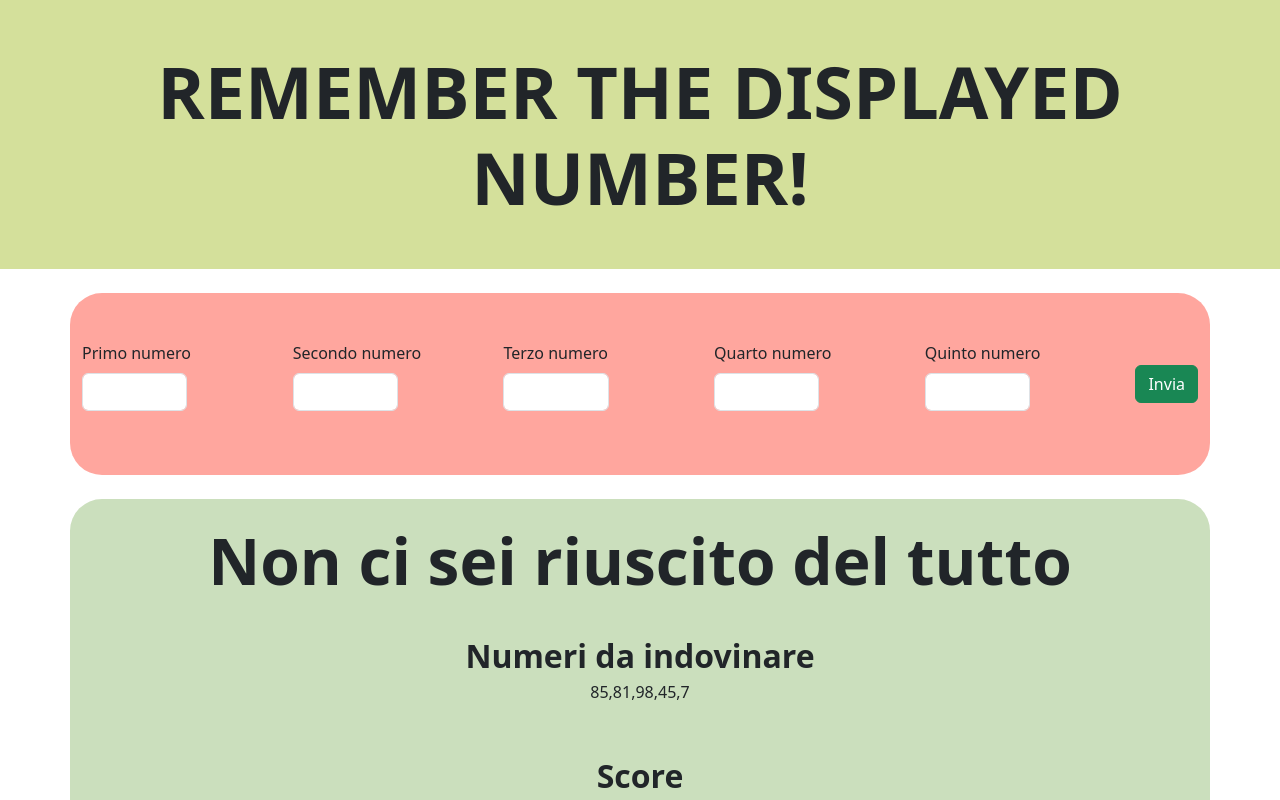
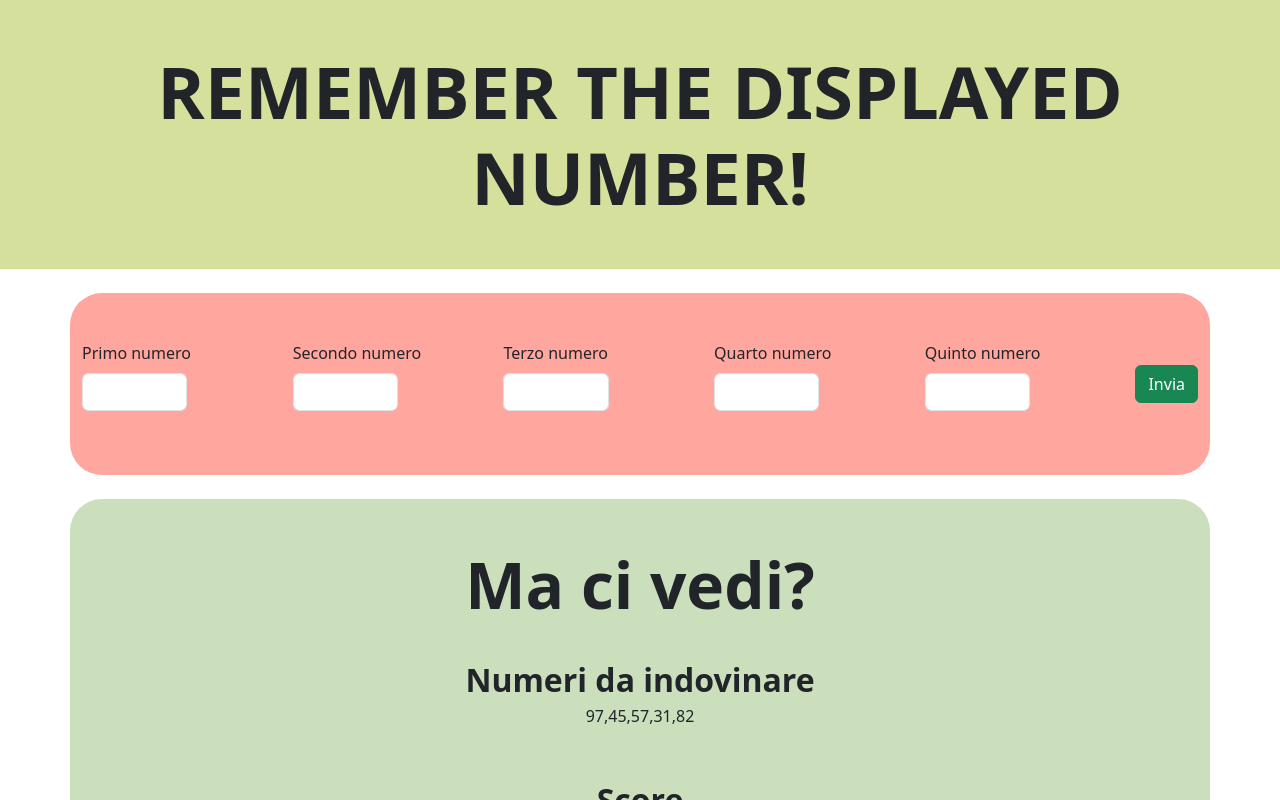
Before and after one commit to leonardomastrangelo/js-simon, a plain HTML site: page index.html in a window 1280 px wide. Both pictures are taken after a click on the button "Invia". Shown: the top 800 px of the page. Drawn offline with nearby package versions, Linux system fonts and the light colour scheme.

Commit message:
reorganized in more functions

```diff
--- a/index.html
+++ b/index.html
@@ -18,7 +18,7 @@
 
     <h1 class="display-2 text-uppercase text-center py-5 fw-bold bg-header mb-4">remember the displayed number!</h1>
 
-    <div id="input-data" class="container d-flex justify-content-center align-items-center py-5 d-none bg-input mb-4 rounded-5">
+    <div id="input-data" class="container justify-content-center align-items-center py-5 d-none bg-input mb-4 rounded-5">
         <!-- INSERTING NUMBERS BY USER -->
         <div class="mb-3">
             <label for="num-1" class="form-label">Primo numero</label>
--- a/js/script.js
+++ b/js/script.js
@@ -5,6 +5,7 @@ function myApp() {
     /**
      * DATA
     */
+
     // random numbers to generate
     const maxRndNumbers = 5;
     // min
@@ -12,11 +13,11 @@ function myApp() {
     // max
     const max = 100;
     // array where to push random generated numbers
-    const generatedRndNumbers = []
+    let generatedRndNumbers = []
     // array of numbers inserted in input by user
-    const insertedNumbers = []
+    let insertedNumbers = []
     // array of corrected selected number
-    const gotRight = []
+    let gotRight = []
     // timer for numbers' disappearance
     const timeToDisappeare = 3 * 1000;
     // caputing in variable the div in which i print the generated numbers
@@ -35,11 +36,14 @@ function myApp() {
     let gameOver = false;
     // taking restart btn
     const btnRestart = document.querySelector(".btn-info");
+
     /**
      * EXECUTION
     */
 
     // pushing 5 rnd numbers in array
+    pushRndToArray()
+    function pushRndToArray() {
         while (generatedRndNumbers.length < maxRndNumbers) {
             // singular rnd number
             let rndNumber = getRndInteger(min, max);
@@ -47,8 +51,11 @@ function myApp() {
                 generatedRndNumbers.push(rndNumber)
             }
         }
+    }
 
     // printing rnd numbers in HTML
+    printRndHtml()
+    function printRndHtml() {
         for (let i = 0; i < generatedRndNumbers.length; i++) {
             const element = generatedRndNumbers[i];
             rndNumPrint.innerHTML +=
@@ -56,16 +63,22 @@ function myApp() {
             <div class="col-4 text-center display-2 py-5">${element}</div>
             `
         }
+        // win/loss control
+        console.log(generatedRndNumbers);
+    }
 
     // start game phase
     setTimeout(startGame, timeToDisappeare)
     function startGame() {
         rndNumPrint.classList.add("d-none")
         containerData.classList.remove("d-none")
+        containerData.classList.add("d-flex")
     }
 
-    // on click pushing inserted numbers in array
-    btn.addEventListener("click", pushUserNum, {once : true})
+    /**
+     * MAIN ALGORITHM OF MYAPP
+     */
+    btn.addEventListener("click", pushUserNum, { once: true })
     function pushUserNum() {
         // capturing variables from imput
         let num1 = document.getElementById("num-1").value;
@@ -76,6 +89,8 @@ function myApp() {
         insertedNumbers.push(num1, num2, num3, num4, num5)
 
         // checking if every num inserted by user is included in rnd number's array
+        check()
+        function check() {
             for (let i = 0; i < generatedRndNumbers.length; i++) {
                 const element = insertedNumbers[i];
                 if (generatedRndNumbers.includes(parseInt(element))) {
@@ -85,42 +100,57 @@ function myApp() {
                     gameOver = true;
                 }
             }
+        }
 
         // msg printing
-        msg = (gameOver === true) ? "Non ci sei riuscito del tutto" : "Ottima Memoria"
+        msgPrinting()
+        function msgPrinting() {
+            msg = (gameOver === true) ? "Ma ci vedi?" : "Ottima Memoria"
+        }
 
         // printing in console results
+        consoleResultPrint()
+        function consoleResultPrint() {
             console.log(msg);
-        console.log("numeri da indovinare:",generatedRndNumbers);
-        console.log("numeri indovinati:",score);
-        console.log("quali numeri indovinati:",gotRight);
+            console.log("numeri da indovinare:", generatedRndNumbers);
+            console.log("numeri indovinati:", score);
+            console.log("quali numeri indovinati:", gotRight);
+        }
 
         // printing in HTML results
+        htmlResultPrint()
+        function htmlResultPrint() {
+            if (gotRight.length === 0) {
+                gotRight.push("Non ci siamo proprio...")
+            }
             result.innerHTML =
                 `
-        <div class="row d-flex justify-content-center align-items-center text-center">
+            <div class="row d-flex justify-content-center align-items-center text-center py-5">
                 <div class="col">
-                <h3 class="display-3 fw-bold py-4">${msg}</h3>
+                    <h3 class="display-3 fw-bold pb-4">${msg}</h3>
                     <div class="fs-2 fw-bold">Numeri da indovinare</div>
                     ${generatedRndNumbers}
                     <div class="fs-2 fw-bold mt-5">Score</div>
                     ${score}
-                <div class="fs-2 fw-bold mt-5 pb-4">Quali numeri hai indovinato</div>
+                    <div class="fs-2 fw-bold mt-5">Quali numeri hai indovinato</div>
                     ${gotRight}
                 </div>
             </div>
             `
-
-        // // appearance restart button
-        // setTimeout(restartTimer, 3000)
-        // function restartTimer() {
-        //     btnRestart.classList.remove("d-none")
-        // }
-        // // restart the app
-        // btnRestart.addEventListener("click", ()=> {
-        //     myApp
-
-        // })
         }
 
+        // appearance restart button
+        setTimeout(restartTimer, 3000)
+        function restartTimer() {
+            btnRestart.classList.remove("d-none")
         }
+
+        // restart the app
+        btnRestart.addEventListener("click", restart)
+        function restart() {
+            location.reload()
+        }
+    }
+
+
+}
```
Lines whose indentation alone changed are shown as unchanged.
